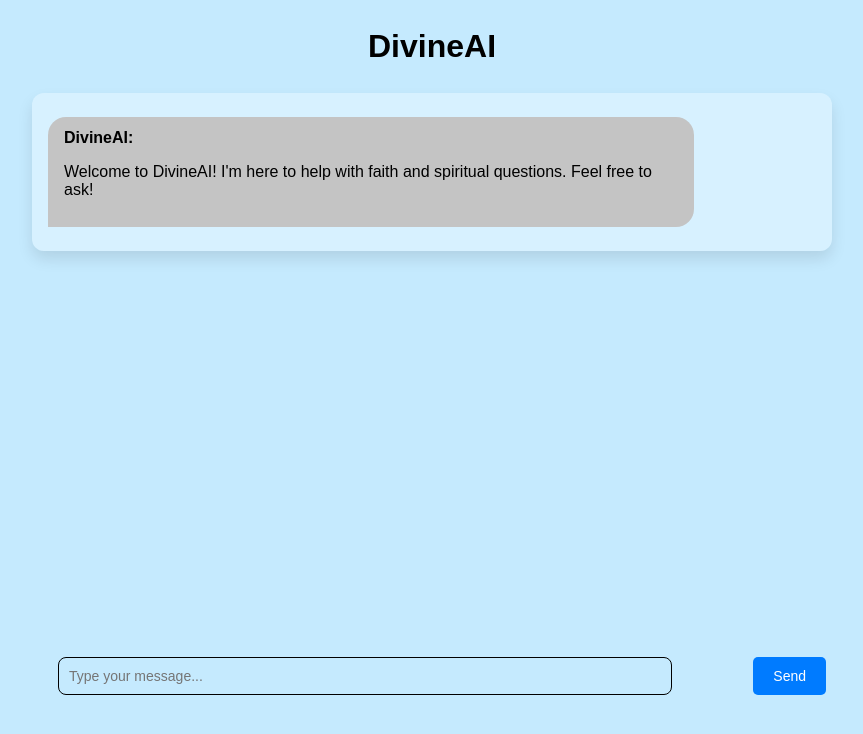
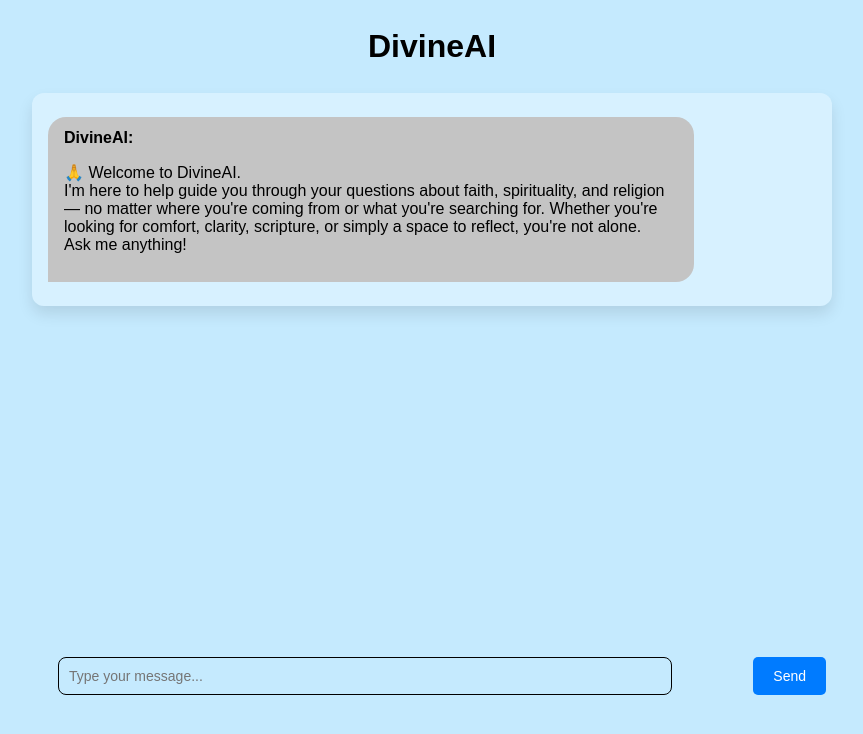
Before and after one commit to CoreyJMoreno/DivineAI, a React (Create React App) app: page / in a window 1280 px wide. Shown: the top 734 px of the page, without its empty margins (208-1071 px from the left). Built offline with nearby package versions, Linux system fonts and the light colour scheme.

Commit message:
Change Greeting

```diff
--- a/src/App.js
+++ b/src/App.js
@@ -5,7 +5,7 @@ import ReactMarkdown from 'react-markdown';
 
 const ChatApp = () => {
   const [messages, setMessages] = useState([
-    { role: "assistant", content: "Welcome to DivineAI! I'm here to help with faith and spiritual questions. Feel free to ask!" },
+    { role: "assistant", content: "🙏 Welcome to DivineAI. \n I'm here to help guide you through your questions about faith, spirituality, and religion — no matter where you're coming from or what you're searching for. Whether you're looking for comfort, clarity, scripture, or simply a space to reflect, you're not alone. \n Ask me anything!" },
   ]);
   const [input, setInput] = useState("");
 
```
